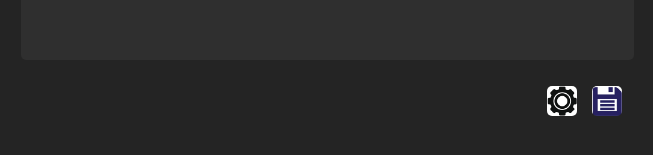
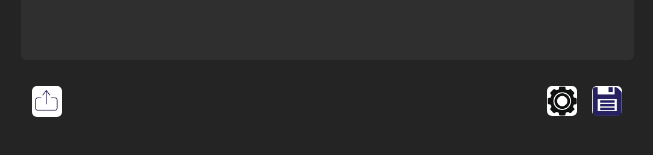
Before and after one commit to jacobayc/limit-is-bless, a Vue app: page / in a window 1280 px wide. Both pictures are taken after a click on the element 875 px from the left and 709 px from the top of the page. Shown: the part 605-760 px from the top of the page, without its empty margins (313-966 px from the left). Built offline with nearby package versions, Linux system fonts and the light colour scheme.

Commit message:
data export 기능 추가

```diff
--- a/src/views/Home.vue
+++ b/src/views/Home.vue
@@ -8,6 +8,7 @@
     <div class="buttonArea">
      <p style="margin-right:5px;" @click="isShow = !isShow"><img src="@/assets/setting.png" alt=""></p>
      <p @click="saveText"><img src="@/assets/save.png" alt=""></p>
+     <p v-show="isShow" style ="position: absolute; left:0; top: 0;" @click="exportToExcel"><img src="@/assets/export.png" alt=""></p>
     </div>
     <div class="list">
       <ul>
@@ -143,6 +144,38 @@ const generateId = () => {
   return new Date().getTime().toString(36);
 }
 
+const exportToExcel = () => {
+  // 저장된 데이터 가져오기
+  const savedTexts = JSON.parse(localStorage.getItem('savedTexts') || '[]');
+
+  // 데이터가 존재하는지 확인
+  if (savedTexts.length === 0) {
+    alert('내보낼 데이터가 없습니다.');
+    return;
+  }
+
+  // Excel 파일로 변환할 데이터
+  let csvContent = "data:text/csv;charset=utf-8,";
+  // 헤더 추가 (제목과 내용)
+  csvContent += "Title,Text\n";
+
+  // 데이터 배열을 순회하며 각 요소를 CSV 형식으로 변환
+  savedTexts.forEach(item => {
+    const row = `${item.title},${item.text.replace(/(?:\r\n|\r|\n)/g, ' ')}\n`;
+    csvContent += row;
+  });
+
+  // CSV 형식의 데이터를 Blob 객체로 생성
+  const encodedUri = encodeURI(csvContent);
+  const link = document.createElement("a");
+  link.setAttribute("href", encodedUri);
+  link.setAttribute("download", "exported_data.csv");
+  document.body.appendChild(link);
+
+  // 다운로드 링크 클릭
+  link.click();
+}
+
 </script>
 
 <style lang="less" scoped>
@@ -182,6 +215,7 @@ const generateId = () => {
     scrollbar-width: thin; /* Firefox */
   }
   .buttonArea {
+    position: relative;
     >p{
       overflow: hidden;
       width: 30px;
```
Also changed, not shown: src/assets/export.png (added).
